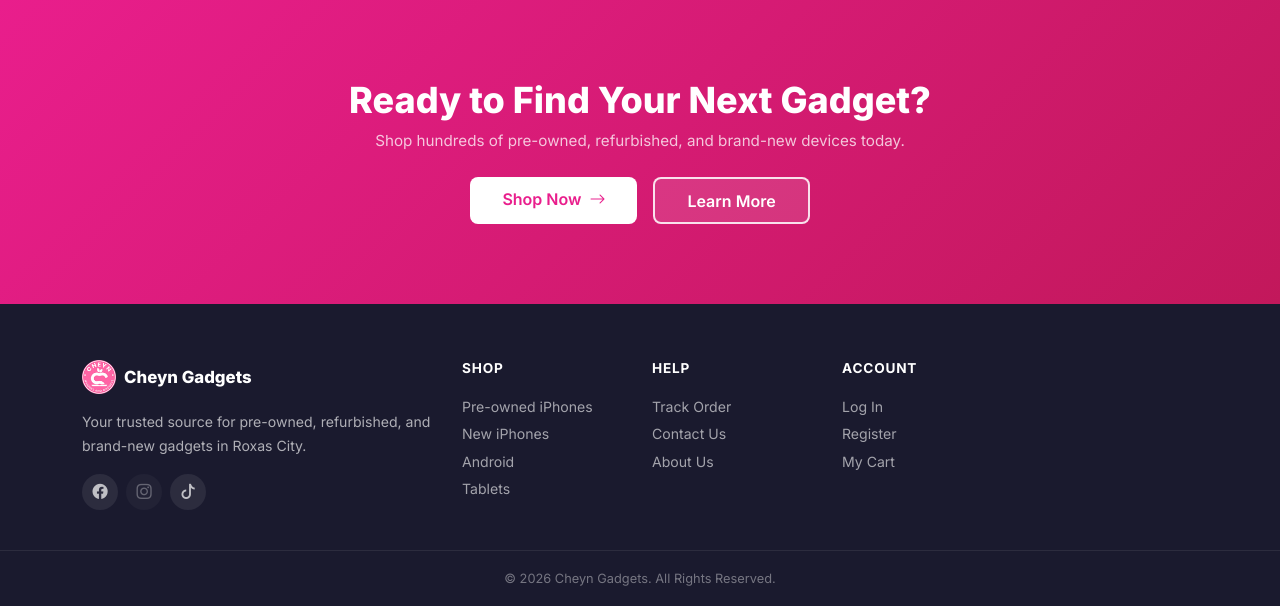
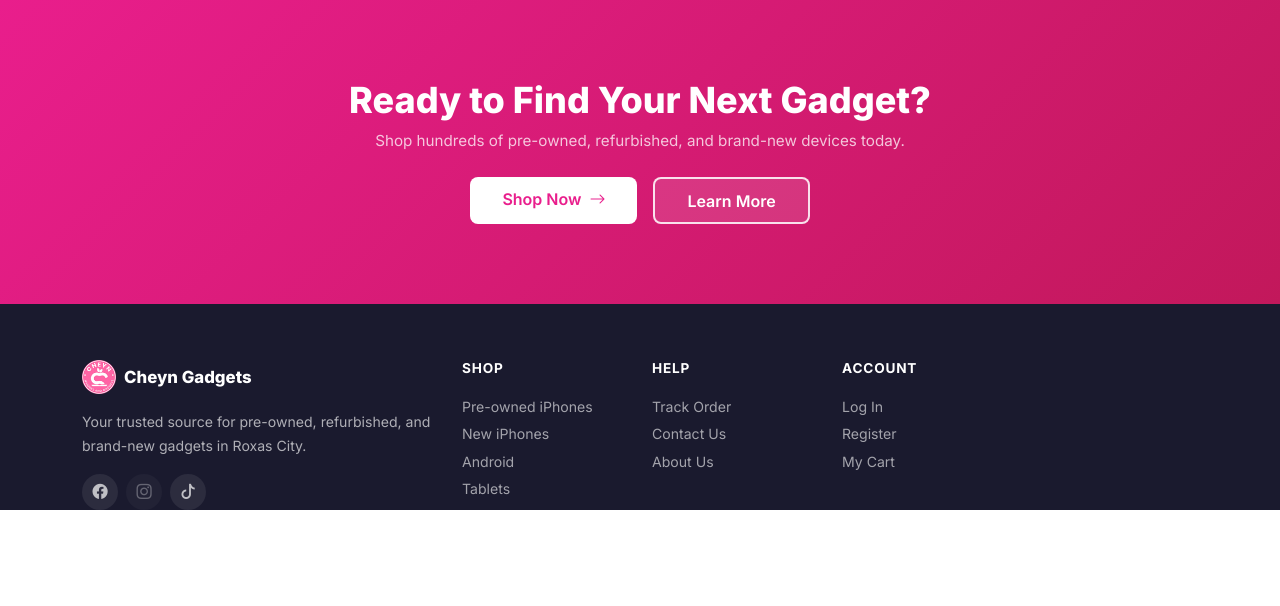
Before and after one commit to yomama123445/cheyntech, a PHP site: page /index.php in a window 1280 px wide. Shown: the part 2258-2864 px from the top of the page. After the commit the page ends 2768 px from the top, so only its background shows below. Run offline with PHP 8.4, Linux system fonts and the light colour scheme.

Commit message:
style: remove copyright and all rights reserved notice from all pages

```diff
--- a/includes/footer.php
+++ b/includes/footer.php
@@ -41,11 +41,6 @@
         </div>
       </div>
     </div>
-    <div class="footer-bottom">
-      <div class="container text-center">
-        &copy; 2026 Cheyn Gadgets. All Rights Reserved.
-      </div>
-    </div>
   </footer>
 
   <button id="backToTop" aria-label="Back to top"><i class="bi bi-chevron-up"></i></button>
--- a/login.php
+++ b/login.php
@@ -149,7 +149,6 @@ require 'includes/header.php';
       </div>
     </div>
 
-    <p class="auth-footer-text text-center">&copy; 2026 Cheyn Gadgets. All Rights Reserved.</p>
   </main>
 
   <script src="https://cdn.jsdelivr.net/npm/bootstrap@5.3.3/dist/js/bootstrap.bundle.min.js"></script>
```
